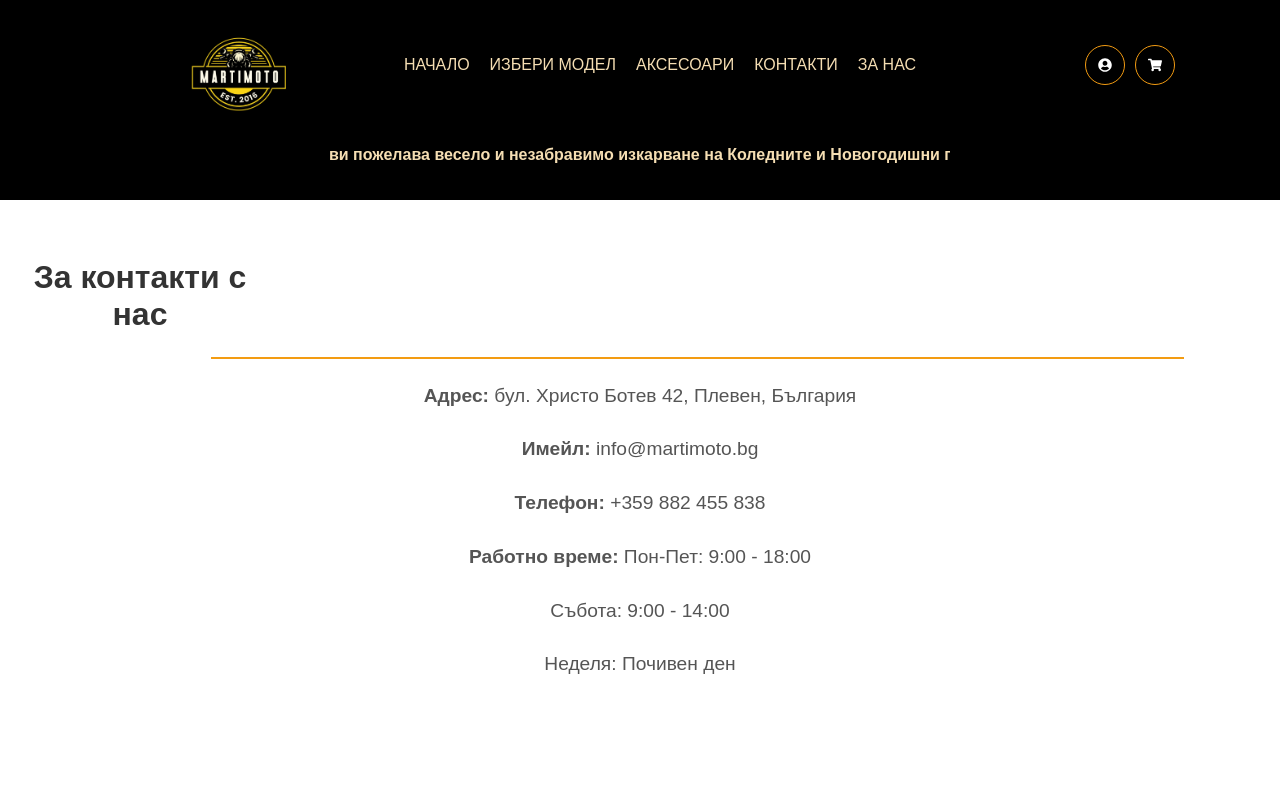
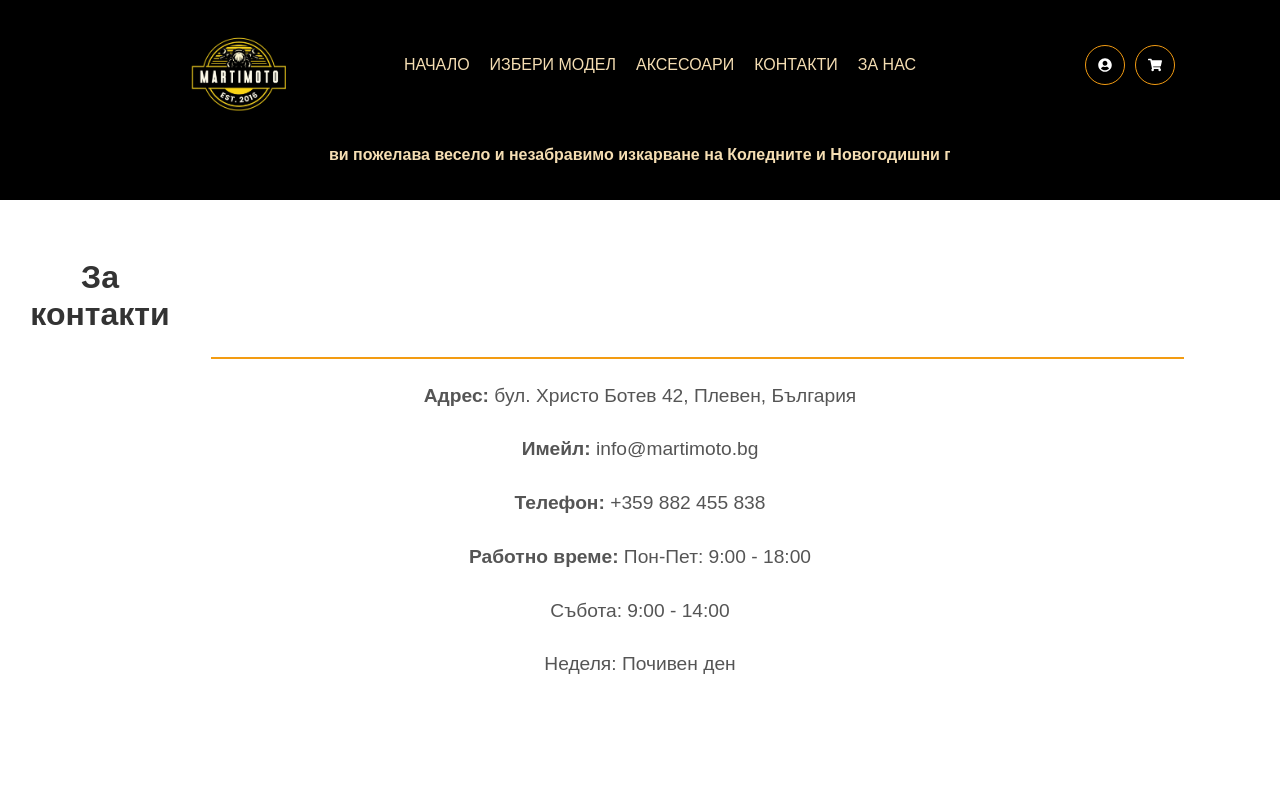
Before and after one commit to dsimplichev/martimoto, a React (Create React App) app: page /contact in a window 1280 px wide. Shown: the top 800 px of the page. Built offline with nearby package versions, Linux system fonts and the light colour scheme; no server answers; a web font is replaced by a local one.

Commit message:
fixing some css

```diff
--- a/src/pages/contact/Contact.jsx
+++ b/src/pages/contact/Contact.jsx
@@ -4,7 +4,7 @@ function Contact() {
     return (
         <div className="contact-page">
             <div className="header-section3">
-                <h2 className="contact-title">За контакти с нас</h2>
+                <h2 className="contact-title">За контакти</h2>
             </div>
 
             <div className="divider"></div>
--- a/src/pages/contact/contact.css
+++ b/src/pages/contact/contact.css
@@ -7,7 +7,7 @@
   font-size: 2rem;
   margin-bottom: 1.5rem;
   color: #333;
-
+  margin-right: 80px;
 }
 
 .contact-info {
@@ -18,7 +18,7 @@
 
 .header-section3 {
   margin-right: 1000px;
-    font-size: 24px
+  font-size: 24px;
 }
 
 @media (max-width: 768px) {
@@ -37,4 +37,9 @@
     line-height: 1.5;
     padding: 0 1rem;
   }
+
+   .contact-title {
+    margin-right: 0;
+    text-align: center;
   }
+}
```
Lines whose indentation alone changed are shown as unchanged.
